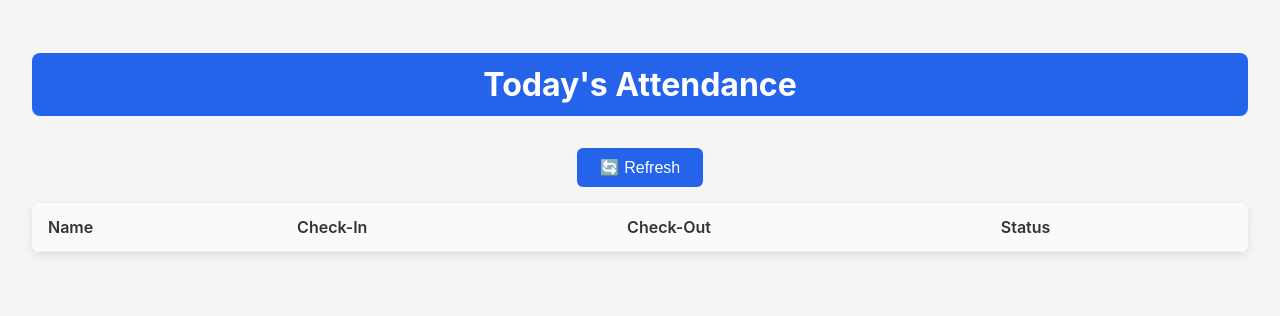
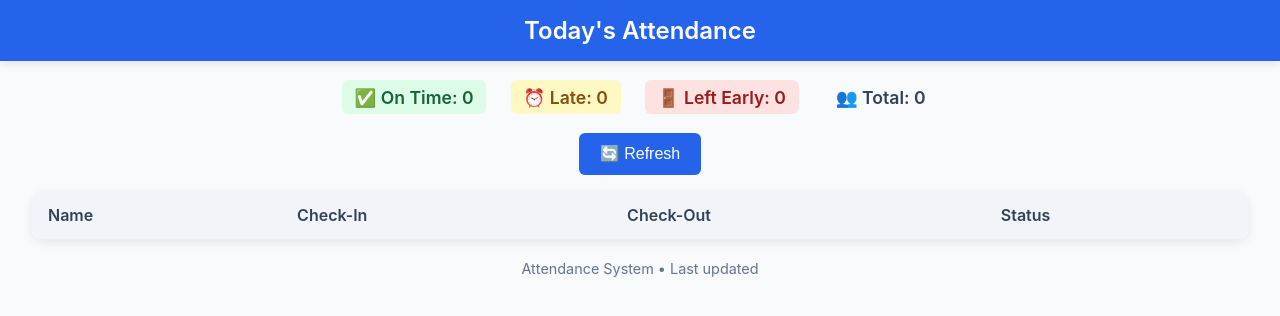
Before and after one commit to Kaled1122/attendance-boss, a Flask app: template templates/report.html in a window 1280 px wide. Shown: the top 316 px of the page. Run offline with Flask 3, Linux system fonts and the light colour scheme; the template is opened without the code that fills it, so the values that code supplies are empty.

Commit message:
Update report.html

```diff
--- a/templates/report.html
+++ b/templates/report.html
@@ -2,101 +2,100 @@
 <html lang="en">
 <head>
   <meta charset="UTF-8">
-  <title>Today's Attendance</title>
+  <title>Today's Attendance Report</title>
   <meta name="viewport" content="width=device-width, initial-scale=1">
-
   <style>
     body {
       font-family: -apple-system, BlinkMacSystemFont, "Segoe UI", Roboto, Helvetica, Arial, sans-serif;
-      background: #f5f5f5;
+      background: #f8fafc;
       margin: 0;
-      padding: 2rem;
+      padding: 0;
     }
-
-    h1 {
+    header {
+      background: #2563eb;
+      color: white;
       text-align: center;
-      color: #fff;
-      background: #2563eb;
-      padding: 12px 0;
-      border-radius: 8px;
-      margin-bottom: 2rem;
+      padding: 1rem 0;
+      font-size: 1.5rem;
+      font-weight: 600;
+      box-shadow: 0 2px 10px rgba(0,0,0,0.1);
     }
-
+    .summary {
+      text-align: center;
+      margin: 1.2rem 0;
+      font-size: 1.1rem;
+      color: #334155;
+    }
+    .summary span {
+      display: inline-block;
+      margin: 0 0.6rem;
+      padding: 0.4rem 0.8rem;
+      border-radius: 6px;
+      font-weight: 600;
+    }
+    .on-time { background-color: #dcfce7; color: #166534; }
+    .late { background-color: #fef9c3; color: #854d0e; }
+    .early { background-color: #fee2e2; color: #991b1b; }
     table {
-      width: 100%;
+      width: 95%;
+      margin: 0 auto;
       border-collapse: collapse;
-      background: #fff;
-      border-radius: 8px;
-      box-shadow: 0 3px 8px rgba(0, 0, 0, 0.1);
+      background: white;
+      border-radius: 10px;
       overflow: hidden;
+      box-shadow: 0 3px 10px rgba(0,0,0,0.08);
     }
-
     th, td {
       padding: 0.9rem 1rem;
       text-align: left;
       border-bottom: 1px solid #eee;
     }
-
     th {
-      background: #fafafa;
+      background: #f1f5f9;
       font-weight: 600;
-      color: #333;
+      color: #334155;
     }
-
-    tr:last-child td {
-      border-bottom: none;
-    }
-
-    .on-time {
-      background-color: #e8f8e8;
-      color: #256029;
-    }
-
-    .late {
-      background-color: #fff6e5;
-      color: #8a5b00;
-    }
-
-    .early {
-      background-color: #fde8e8;
-      color: #b71c1c;
-    }
-
+    tr:last-child td { border-bottom: none; }
     .refresh-btn {
       display: block;
       margin: 1rem auto;
-      padding: 0.6rem 1.4rem;
       background: #2563eb;
-      color: #fff;
+      color: white;
       border: none;
+      padding: 0.7rem 1.3rem;
       border-radius: 6px;
+      font-size: 1rem;
       cursor: pointer;
-      font-size: 1rem;
+      transition: background 0.2s;
     }
-
-    .refresh-btn:hover {
-      background: #1d4ed8;
-    }
-
-    @media (max-width: 600px) {
-      th, td { font-size: 0.9rem; }
+    .refresh-btn:hover { background: #1e40af; }
+    footer {
+      text-align: center;
+      color: #64748b;
+      margin-top: 1.2rem;
+      font-size: 0.9rem;
     }
   </style>
-
   <script>
-    // Optional auto-refresh every 30 seconds (uncomment if desired)
-    // setInterval(() => window.location.reload(), 30000);
-
-    function refreshTable() {
-      window.location.reload();
-    }
+    function refreshPage() { location.reload(); }
   </script>
 </head>
 <body>
+  <header>Today's Attendance</header>
 
-  <h1>Today's Attendance</h1>
+  {% set total = records|length %}
+  {% set ontime = records|selectattr('status', 'equalto', 'On Time')|list|length %}
+  {% set late = records|selectattr('status', 'search', 'Late')|list|length %}
+  {% set early = records|selectattr('status', 'search', 'Left Early')|list|length %}
 
-  <button class="refresh-btn" onclick="refreshTable()">🔄 Refresh</button>
+  <div class="summary">
+    <span class="on-time">✅ On Time: {{ ontime }}</span>
+    <span class="late">⏰ Late: {{ late }}</span>
+    <span class="early">🚪 Left Early: {{ early }}</span>
+    <span>👥 Total: {{ total }}</span>
+  </div>
+
+  <button class="refresh-btn" onclick="refreshPage()">🔄 Refresh</button>
 
   <table>
     <thead>
@@ -127,5 +126,8 @@
     </tbody>
   </table>
 
+  <footer>
+    Attendance System • Last updated {{ datetime.utcnow().strftime('%H:%M UTC') }}
+  </footer>
 </body>
 </html>
```
